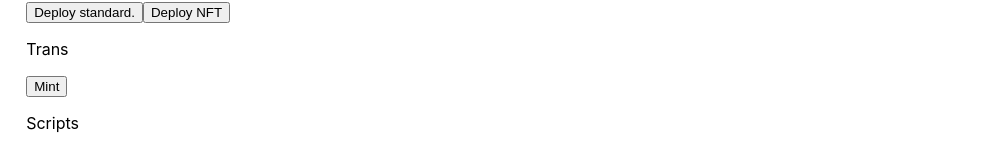
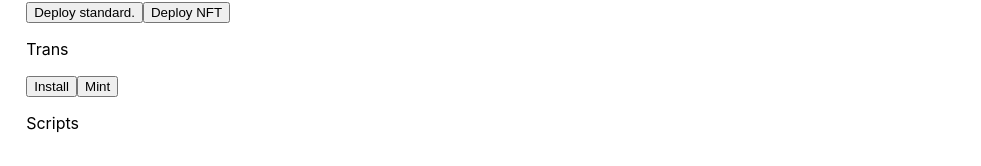
Before and after one commit to yellowBirdy/owb-post-apocalyptic, a React (Create React App) app: page / in a window 1280 px wide. Shown: the part 207-373 px from the top of the page, without its empty margins (0-981 px from the left). Built offline with nearby package versions, Linux system fonts and the light colour scheme; what @onflow/fcl would draw is missing.

Commit message:
mint and install works (cadence + frontend + ui)

```diff
--- a/src/App.js
+++ b/src/App.js
@@ -3,7 +3,7 @@ import * as sdk from "@onflow/sdk"
 import * as fcl from "@onflow/fcl"
 import * as types from "@onflow/types"
 
-import {Login, Logout, DeployStandard, DeployNFT, Mint} from "./components/buttons"
+import {Login, Logout, DeployStandard, DeployNFT, Mint, Install} from "./components/buttons"
 
 //import './App.css';
 
@@ -37,6 +37,7 @@ function App() {
         </div>
         <div className="transactions">
           <p>Trans</p>
+          <Install />
           <Mint />
         </div>
         <div className="scripts">
--- /dev/null
+++ b/src/components/buttons/Install.js
@@ -0,0 +1,18 @@
+import React from "react"
+
+import installUrl from "../../cadence/transactions/install.cdc";
+import execute_transaction_factory from "../../flow/execute_transaction_factory"
+
+
+const install = async () => {
+    const NFTStandardAddress = "0x01cf0e2f2f715450"
+        , NFTAddress = "0x179b6b1cb6755e31"
+    const do_install = await execute_transaction_factory(installUrl, {
+        query: /(0xNFTStandardAddress|0xNFTAddress)/g,
+        "0xNFTStandardAddress": NFTStandardAddress,
+        "0xNFTAddress": NFTAddress
+    })
+    const tx = do_install()
+}
+
+export default () => <button onClick={install}>Install</button>
--- a/src/components/buttons/Mint.js
+++ b/src/components/buttons/Mint.js
@@ -16,7 +16,7 @@ const mint = async (classId, targetAddress) => {
     })
     const tx = do_mint([
         fcl.arg(2, types.UInt32),
-        fcl.arg("0x01cf0e2f2f715450", types.Address),
+        fcl.arg(NFTAddress, types.Address), //TODO: pass targetAddress here
       ])
 
 }
--- a/src/components/buttons/index.js
+++ b/src/components/buttons/index.js
@@ -3,3 +3,4 @@ export {default as Logout} from "./Logout"
 export {default as DeployStandard} from "./DeployStandard"
 export {default as DeployNFT} from "./DeployNFT"
 export {default as Mint} from "./Mint"
+export {default as Install} from "./Install"
```
Also changed, not shown: 2 other files (tests, documents, lock files or other folders).
